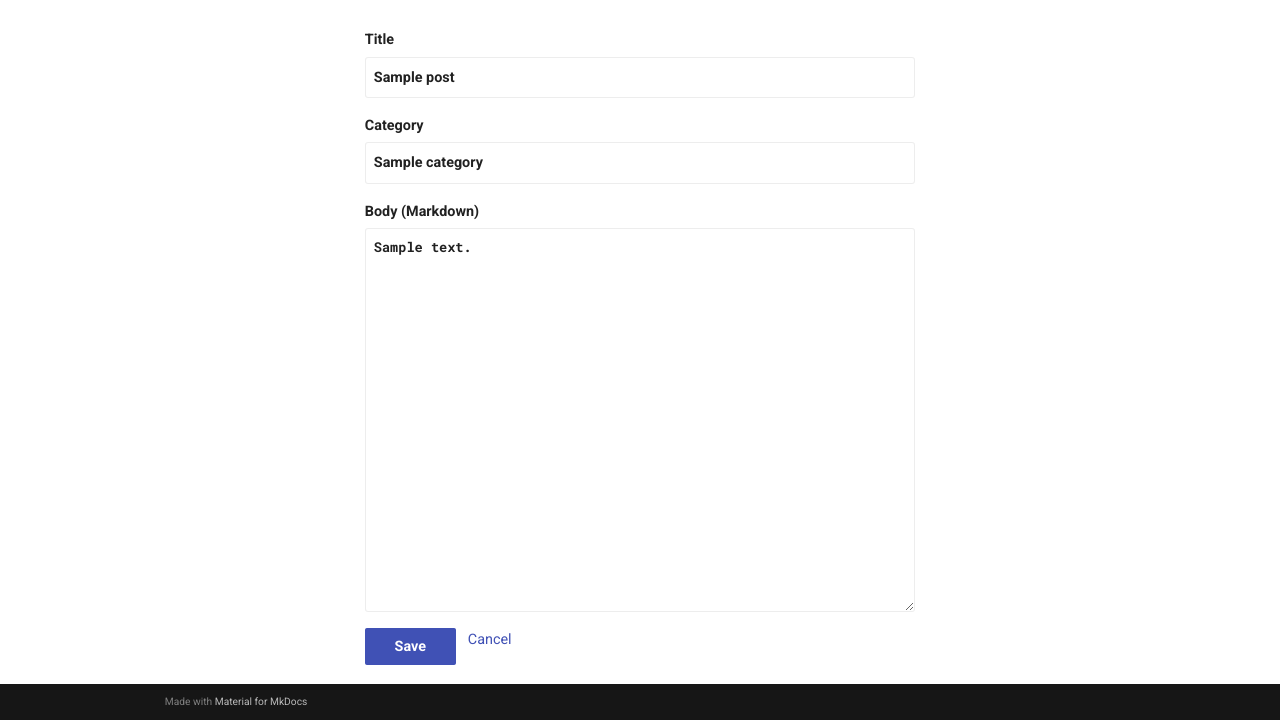
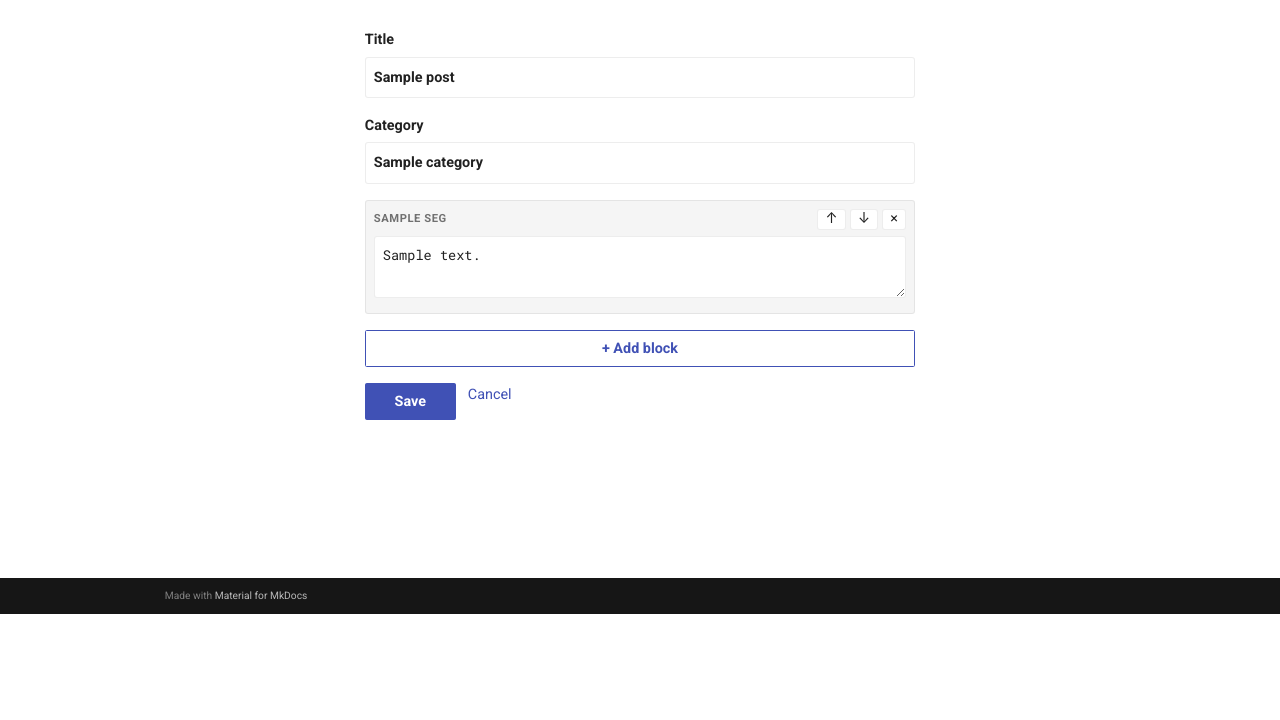
Before and after one commit to robertocannella/rtx-5090-studio, a FastAPI app: template math-notes/src/templates/admin_form.html in a window 1280 px wide. Shown: the part 186-906 px from the top of the page. After the commit the page ends 800 px from the top, so only its background shows below. Run offline with FastAPI, Linux system fonts and the light colour scheme; the template is opened without the code that fills it: most values are stand-ins (such as "Sample title", 1, 10 or a date in 2020); data that the repository does not hold is empty; parts of the project's set-up code (start-up, migrations or seed data) failed here and were passed over; some libraries are stand-ins or nearby versions.

Commit message:
Break the admin post editor into a Gutenberg-style block editor
Editing a post meant scrolling one giant textarea to find and change a
single paragraph, problem, solution, or graph. render.split_into_segments()
now breaks a post's Markdown into an ordered list of top-level blocks (a
paragraph, a heading, a whole admonition including everything nested
under it, a whole matplotlib block, a whole math block, the excerpt
marker), each shown as its own smaller textarea with move-up/move-down/
delete controls and an Add block button (static/javascripts/admin-blocks.js,
plain DOM manipulation, no server round-trip). Saving reassembles whatever
blocks exist, in whatever order they end up in, back into one plain
Markdown string via render.join_segments() before it ever reaches
create_post/update_post -- no database schema change, no migration, and
nothing about how a post is stored or rendered changed.

Verified against the exact body_markdown of every real post already in
the live database (not just synthetic examples), confirming a
split/rejoin round-trip renders identically before and after -- see
tests/test_segments.py and tests/fixtures/real_posts.json. Also verified
against the actual running app over real HTTP: loaded a real post's edit
form, resubmitted its extracted blocks unchanged, and confirmed the saved
result renders identically to the original.

```diff
--- a/math-notes/src/app.py
+++ b/math-notes/src/app.py
@@ -100,6 +100,28 @@ def _set_admin_cookie(response):
         max_age=admin_auth.MAX_AGE_SECONDS, path="/", secure=True, httponly=True, samesite="lax",
     )
     return response
+
+
+def _segment_dict(text):
+    lines = max(text.count("\n") + 1, 1)
+    return {
+        "text": text,
+        "label": render.classify_segment(text) if text.strip() else "Paragraph",
+        "rows": min(max(lines + 1, 2), 20),
+    }
+
+
+def _segments_for(body_markdown):
+    """The admin editor's per-block view of a post's body -- a Gutenberg-style editor
+    over the same flat body_markdown, not a new content model (see render.py's
+    split_into_segments/join_segments). A brand new post starts with a single empty
+    paragraph block rather than an empty list, so the form always has at least one
+    textarea to type into.
+    """
+    texts = render.split_into_segments(body_markdown) if body_markdown else []
+    if not texts:
+        texts = [""]
+    return [_segment_dict(t) for t in texts]
 
 
 def _admin_context(request, title, **extra):
@@ -239,7 +261,7 @@ def admin_list(request: Request):
 def admin_new_form(request: Request):
     return _set_admin_cookie(templates.TemplateResponse(
         request, "admin_form.html",
-        _admin_context(request, "New post", action="/admin/new", post=None, error=None),
+        _admin_context(request, "New post", action="/admin/new", post=None, segments=_segments_for(""), error=None),
     ))
 
 
@@ -248,9 +270,10 @@ def admin_new_submit(
     request: Request,
     title: str = Form(...),
     category: str = Form(...),
-    body_markdown: str = Form(...),
+    segments: list[str] = Form(...),
     slug: str = Form(""),
 ):
+    body_markdown = render.join_segments(segments)
     try:
         db.create_post(title.strip(), category.strip(), body_markdown, slug=slug.strip() or None)
     except (db.DuplicateSlugError, render_plots.PlotError) as e:
@@ -258,7 +281,8 @@ def admin_new_submit(
             request, "admin_form.html",
             _admin_context(
                 request, "New post", action="/admin/new", error=str(e),
-                post={"title": title, "category": category, "body_markdown": body_markdown},
+                post={"title": title, "category": category},
+                segments=[_segment_dict(s) for s in segments],
             ),
             status_code=422,
         )
@@ -284,7 +308,10 @@ def admin_edit_form(request: Request, post_id: int):
         raise HTTPException(status_code=404, detail="no such post")
     return _set_admin_cookie(templates.TemplateResponse(
         request, "admin_form.html",
-        _admin_context(request, f"Edit: {post['title']}", action=f"/admin/{post_id}/edit", post=post, error=None),
+        _admin_context(
+            request, f"Edit: {post['title']}", action=f"/admin/{post_id}/edit", post=post,
+            segments=_segments_for(post["body_markdown"]), error=None,
+        ),
     ))
 
 
@@ -294,8 +321,9 @@ def admin_edit_submit(
     post_id: int,
     title: str = Form(...),
     category: str = Form(...),
-    body_markdown: str = Form(...),
+    segments: list[str] = Form(...),
 ):
+    body_markdown = render.join_segments(segments)
     try:
         db.update_post(post_id, title=title.strip(), category=category.strip(), body_markdown=body_markdown)
     except db.PostNotFoundError as e:
@@ -305,7 +333,8 @@ def admin_edit_submit(
             request, "admin_form.html",
             _admin_context(
                 request, "Edit post", action=f"/admin/{post_id}/edit", error=str(e),
-                post={"title": title, "category": category, "body_markdown": body_markdown},
+                post={"title": title, "category": category},
+                segments=[_segment_dict(s) for s in segments],
             ),
             status_code=422,
         )
--- /dev/null
+++ b/math-notes/src/static/javascripts/admin-blocks.js
@@ -0,0 +1,46 @@
+// Add/move/delete controls for the per-block post editor (admin_form.html). Plain event
+// delegation on `document`, attached once -- this is a normal full page load (not part of
+// Material's instant-navigation content swapping the rest of the site uses), so the usual
+// duplicate-listener hazard that pattern exists to avoid doesn't apply here either way;
+// it's just the simplest way to handle a dynamically growing/reordering list of blocks
+// without re-binding listeners on every add/move.
+//
+// This only rearranges/duplicates <div class="admin-block"> elements in the DOM -- the
+// actual reassembly into one body_markdown happens server-side (render.join_segments)
+// from however many name="segments" textareas exist, in whatever order they're in, when
+// the form is submitted.
+document.addEventListener("click", (event) => {
+  if (event.target.closest("#admin-add-block")) {
+    const template = document.getElementById("admin-block-template");
+    document.getElementById("admin-blocks").appendChild(template.content.cloneNode(true));
+    return;
+  }
+
+  const upButton = event.target.closest(".admin-block__move-up");
+  if (upButton) {
+    const block = upButton.closest(".admin-block");
+    const previous = block.previousElementSibling;
+    if (previous) block.parentNode.insertBefore(block, previous);
+    return;
+  }
+
+  const downButton = event.target.closest(".admin-block__move-down");
+  if (downButton) {
+    const block = downButton.closest(".admin-block");
+    const next = block.nextElementSibling;
+    if (next) block.parentNode.insertBefore(next, block);
+    return;
+  }
+
+  const deleteButton = event.target.closest(".admin-block__delete");
+  if (deleteButton) {
+    const block = deleteButton.closest(".admin-block");
+    const container = block.parentNode;
+    if (container.children.length > 1) {
+      block.remove();
+    } else {
+      // Always leave at least one block behind -- clear it instead of removing the last one.
+      block.querySelector("textarea").value = "";
+    }
+  }
+});
--- a/math-notes/src/templates/admin_base.html
+++ b/math-notes/src/templates/admin_base.html
@@ -11,11 +11,51 @@
     font: inherit; padding: 0.5rem; border: 1px solid var(--md-default-fg-color--lightest); border-radius: 0.2rem;
     background: var(--md-default-bg-color); color: var(--md-default-fg-color);
   }
-  form.admin-form textarea { min-height: 24rem; font-family: var(--md-code-font); font-size: 0.85rem; }
+  form.admin-form textarea { min-height: 3rem; font-family: var(--md-code-font); font-size: 0.85rem; resize: vertical; }
   .admin-actions { display: flex; gap: 0.75rem; }
   .admin-error { color: #b3261e; font-weight: 700; }
   .admin-saved { color: var(--md-primary-fg-color); font-weight: 700; }
   .admin-row-actions form { display: inline; }
+
+  /* Gutenberg-style block editor (admin_form.html) -- each block of a post's markdown
+     (a paragraph, an admonition, a matplotlib graph, a math block -- see render.py's
+     split_into_segments) gets its own smaller textarea instead of one giant one, so a
+     single problem/solution/graph can be edited without scrolling past the rest of the
+     post. Reordering/adding/deleting is wired up in static/javascripts/admin-blocks.js;
+     this is purely the block chrome's appearance. */
+  .admin-blocks { display: flex; flex-direction: column; gap: 0.75rem; }
+  .admin-block {
+    border: 1px solid var(--md-default-fg-color--lightest);
+    border-radius: 0.2rem;
+    padding: 0.5rem;
+    background: var(--md-code-bg-color);
+  }
+  .admin-block__header {
+    display: flex;
+    justify-content: space-between;
+    align-items: center;
+    margin-bottom: 0.4rem;
+  }
+  .admin-block__label {
+    font-size: 0.7rem;
+    font-weight: 700;
+    text-transform: uppercase;
+    letter-spacing: 0.05em;
+    color: var(--md-default-fg-color--light);
+  }
+  .admin-block__controls { display: flex; gap: 0.25rem; }
+  .admin-block__controls button {
+    font: inherit;
+    line-height: 1;
+    padding: 0.15rem 0.45rem;
+    border: 1px solid var(--md-default-fg-color--lightest);
+    border-radius: 0.2rem;
+    background: var(--md-default-bg-color);
+    color: var(--md-default-fg-color);
+    cursor: pointer;
+  }
+  .admin-block__controls button:hover { border-color: var(--md-primary-fg-color); color: var(--md-primary-fg-color); }
+  .admin-block textarea { width: 100%; }
   .admin-preview {
     margin-top: 1.5rem;
     border: 1px solid var(--md-default-fg-color--lightest);
--- a/math-notes/src/templates/admin_form.html
+++ b/math-notes/src/templates/admin_form.html
@@ -12,12 +12,44 @@
       <input type="text" name="slug" value="">
     </label>
   {% endif %}
-  <label>Body (Markdown)
-    <textarea name="body_markdown" required>{{ post.body_markdown if post else '' }}</textarea>
-  </label>
+
+  <div class="admin-blocks" id="admin-blocks">
+    {% for seg in segments %}
+      <div class="admin-block">
+        <div class="admin-block__header">
+          <span class="admin-block__label">{{ seg.label }}</span>
+          <div class="admin-block__controls">
+            <button type="button" class="admin-block__move-up" title="Move block up">&uarr;</button>
+            <button type="button" class="admin-block__move-down" title="Move block down">&darr;</button>
+            <button type="button" class="admin-block__delete" title="Delete block">&times;</button>
+          </div>
+        </div>
+        <textarea name="segments" rows="{{ seg.rows }}">{{ seg.text }}</textarea>
+      </div>
+    {% endfor %}
+  </div>
+
+  <button type="button" id="admin-add-block" class="md-button">+ Add block</button>
+
   <div class="admin-actions">
     <button type="submit" class="md-button md-button--primary">Save</button>
     <a href="/admin/">Cancel</a>
   </div>
 </form>
+
+<template id="admin-block-template">
+  <div class="admin-block">
+    <div class="admin-block__header">
+      <span class="admin-block__label">Paragraph</span>
+      <div class="admin-block__controls">
+        <button type="button" class="admin-block__move-up" title="Move block up">&uarr;</button>
+        <button type="button" class="admin-block__move-down" title="Move block down">&darr;</button>
+        <button type="button" class="admin-block__delete" title="Delete block">&times;</button>
+      </div>
+    </div>
+    <textarea name="segments" rows="4"></textarea>
+  </div>
+</template>
+
+<script src="/javascripts/admin-blocks.js"></script>
 {% endblock %}
```
Also changed, not shown: docs/MATH-NOTES.md (+18 -0 lines), math-notes/src/render.py (+130 -0 lines), math-notes/tests/fixtures/real_posts.json (added, +1 -0 lines), math-notes/tests/test_app.py (+42 -5 lines), math-notes/tests/test_segments.py (added, +133 -0 lines), math-notes/README.md.
